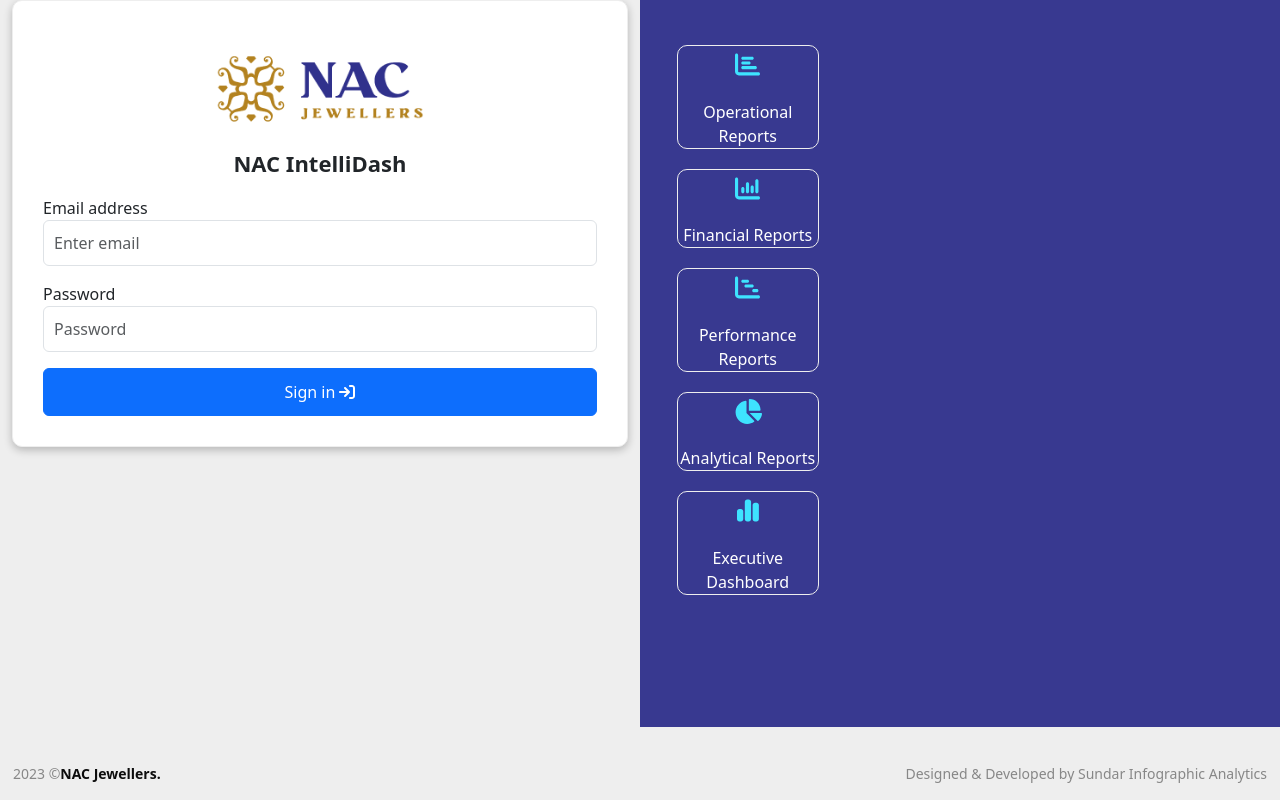
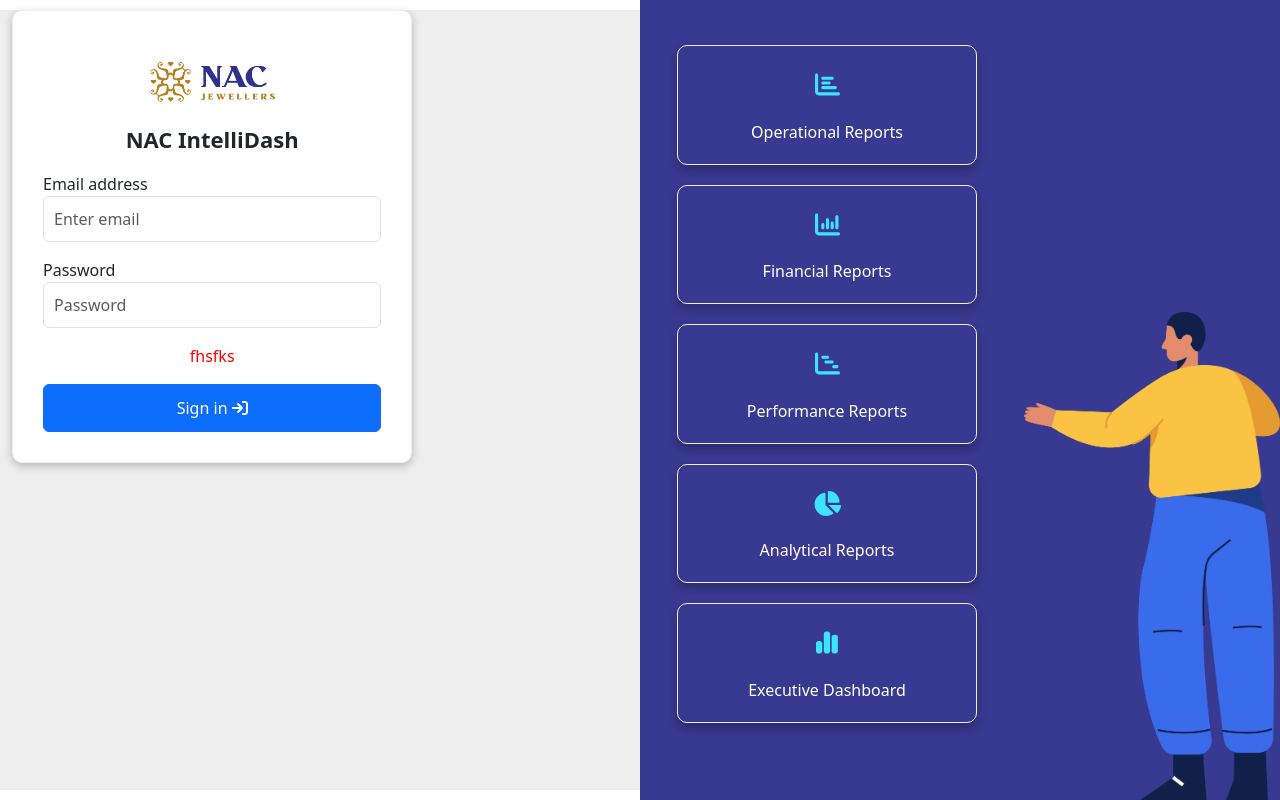
Before and after one commit to nac-jewellers-backup/InsightHub, a React (Create React App) app: page / in a window 1280 px wide. Built offline with nearby package versions, Linux system fonts and the light colour scheme.

Commit message:
chnages done

```diff
--- a/src/App.js
+++ b/src/App.js
@@ -1,14 +1,12 @@
 import React from 'react';
 import './App.css';
 import Login from './login/login';
-import Footer from './footer/footer';
 
 
 function App() {
   return (
     <div className="App">
       <Login />
-      <Footer />
     </div>
   );
 }
--- a/src/login/login.css
+++ b/src/login/login.css
@@ -18,6 +18,20 @@
     border: 1px solid #eee;
     border-radius: 10px;
     margin: 20px 0;
+    box-shadow: rgba(0, 0, 0, 0.24) 0px 5px 10px;
+}
+.man-img{
+    position: absolute;
+    bottom: 0;
+    width: 20%;
+    right: 15%;
+}
+p.card-text:hover {
+    background: #fff;
+    color: #000;
+}
+p.card-text:hover .svg{
+    color: #000 !important;
 }
 @media screen and (min-width:1366px){
     .desktop-vmiddle {
@@ -30,3 +44,27 @@
         width: 50%;
     }
 }
+@media screen and (min-width:320px) and (max-width:768px){
+    .mobpad{
+        height: 100% !important;
+    }
+    .mobpadding{
+        padding-bottom: 50px;
+    }
+    .man-img{
+        bottom: -60%;
+        width: 30%;
+        right: 0%;
+    }
+}
+@media screen and (min-width:768px) and (max-width:1366px){
+    .man-img{
+       right: 0;
+    }
+    p.card-text div{
+        padding: 20px 0 !important;
+    }
+    .box{
+        width: 65%;
+    }
+}
--- a/src/login/login.js
+++ b/src/login/login.js
@@ -14,12 +14,12 @@
   return (
     <Container fluid>
       <Row>
-      <Col lg="6" style={{background:"#eee",height:"100vh"}}>
+      <Col lg="6" style={{background:"#eee",margin:"10px 0"}}>
 
       <Form className='box center desktop-vmiddle'>
           <Width width="100%">
            <Image src="logo.png" rounded className='login-logo' />
-           <TextAlign alignment="center"><Text fontWeight="bold"><FontSize fontSize="22px">NAC IntelliDash</FontSize></Text></TextAlign>
+           <TextAlign alignment="center"><Text fontWeight="bold"><FontSize fontSize="22px"> NAC IntelliDash</FontSize></Text></TextAlign>
             <Form.Group className="mb-3" controlId="formGroupEmail">
               <TextAlign alignment="left">Email address</TextAlign>
               <Form.Control type="email" placeholder="Enter email" style={{padding:"10px"}}/>
@@ -29,6 +29,11 @@
               <Form.Control type="password" placeholder="Password" style={{padding:"10px"}}/>
             </Form.Group>
             <Form.Group>
+              <Text>
+                <Color color="red">
+                  fhsfks
+                </Color>
+              </Text>
           <Col sm={{ span: 12,}}>
             <Button type="submit" className='width100'><Padding size="5px">Sign in <FontAwesomeIcon icon={faSignIn} /> </Padding></Button>
           </Col>
@@ -36,38 +41,39 @@
         </Width>
       </Form>
     </Col>
-    <Col lg="6" style={{background: "#383990"}}>
+    <Col lg="6" style={{background: "#383990",height:"100vh"}} className='mobpad'>
       <Padding size="25px">
       <TextAlign  alignment="left">
         <Color color="white">
-          <Width width="25%">
+          <Width width="300px">
             <TextAlign alignment="center">
-              <Card.Text><FontSize fontSize="25px"><Color color="#3ee3ff"> <FontAwesomeIcon icon={faChartBar}  /></Color></FontSize> Operational Reports</Card.Text>
+              <Card.Text><Padding size="25px"><FontSize fontSize="25px"><Color color="#3ee3ff"> <FontAwesomeIcon icon={faChartBar}  /></Color></FontSize> Operational Reports</Padding></Card.Text>
             </TextAlign>
           </Width>
-          <Width width="25%">
+          <Width width="300px">
             <TextAlign alignment="center">
-              <Card.Text><FontSize fontSize="25px"><Color color="#3ee3ff"><FontAwesomeIcon icon={faChartColumn}  /></Color></FontSize>Financial Reports</Card.Text>
+              <Card.Text><Padding size="25px"><FontSize fontSize="25px"><Color color="#3ee3ff"><FontAwesomeIcon icon={faChartColumn}  /></Color></FontSize>Financial Reports</Padding></Card.Text>
             </TextAlign>
           </Width>
-          <Width width="25%">
+          <Width width="300px">
             <TextAlign alignment="center">
-              <Card.Text><FontSize fontSize="25px"><Color color="#3ee3ff"><FontAwesomeIcon icon={faChartGantt}  /></Color></FontSize>Performance Reports</Card.Text>
+              <Card.Text><Padding size="25px"><FontSize fontSize="25px"><Color color="#3ee3ff"><FontAwesomeIcon icon={faChartGantt}  /></Color></FontSize>Performance Reports</Padding></Card.Text>
             </TextAlign>
           </Width>
-          <Width width="25%">
+          <Width width="300px">
           <TextAlign alignment="center">
-            <Card.Text><FontSize fontSize="25px"><Color color="#3ee3ff"><FontAwesomeIcon icon={faChartPie}  /></Color></FontSize>Analytical Reports</Card.Text>
+            <Card.Text><Padding size="25px"><FontSize fontSize="25px"><Color color="#3ee3ff"><FontAwesomeIcon icon={faChartPie}  /></Color></FontSize>Analytical Reports</Padding></Card.Text>
             </TextAlign>
           </Width>
-          <Width width="25%">
+          <Width width="300px">
           <TextAlign alignment="center">
-            <Card.Text><FontSize fontSize="25px"><Color color="#3ee3ff"><FontAwesomeIcon icon={faChartSimple}  /></Color></FontSize>Executive Dashboard</Card.Text>
+            <Card.Text><Padding size="25px"><FontSize fontSize="25px"><Color color="#3ee3ff"><FontAwesomeIcon icon={faChartSimple}  /></Color></FontSize>Executive Dashboard</Padding></Card.Text>
             </TextAlign>
           </Width>
         </Color>
       </TextAlign>
       </Padding>
+      <Image src='man-img.png' rounded className='man-img'/>
     </Col>
     </Row>
     </Container>
```
Also changed, not shown: public/man-img.png (added).
